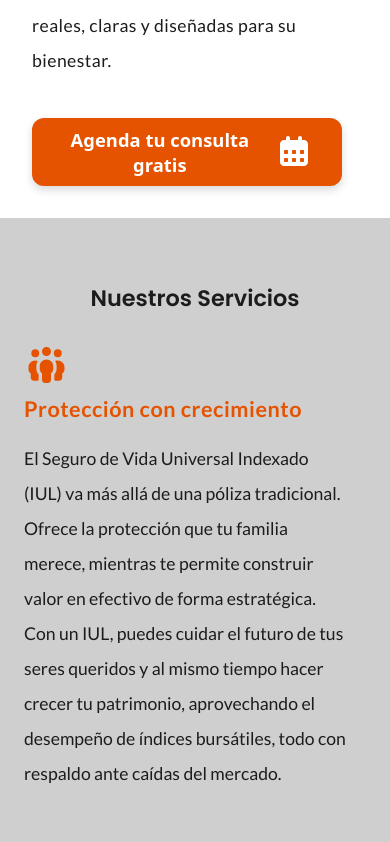
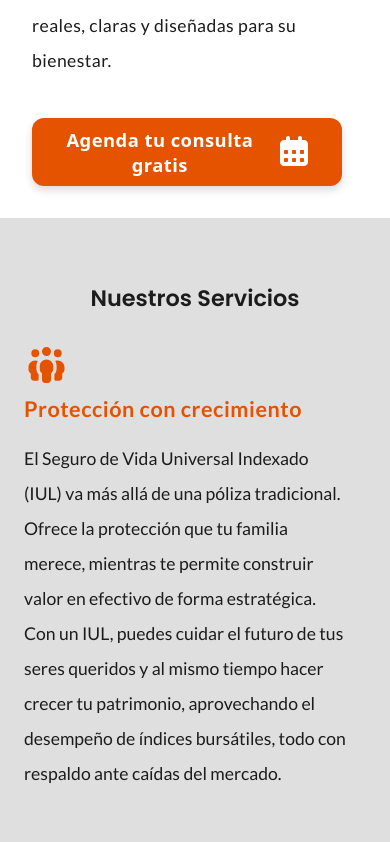
Before and after one commit to pbatista01/viba-financial-services, a React (Vite) app: page / in a window 390 px wide. Shown: the part 842-1684 px from the top of the page. Built offline with nearby package versions, Linux system fonts and the light colour scheme.

Commit message:
Finishing responsive design for services sectiion and adding about us section

```diff
--- a/src/App.jsx
+++ b/src/App.jsx
@@ -2,6 +2,7 @@ import Navbar from "./components/Navbar";
 import Hero from "./components/Hero";
 import MobileMenu from "./components/MobileMenu";
 import ServicesSection from "./components/ServicesSection";
+import AboutUs from "./components/AboutUs"
 
 
 function App() {
@@ -10,6 +11,7 @@ function App() {
       <Navbar />
       <Hero />
       <ServicesSection />
+      <AboutUs />
     </>
   );
 }
--- /dev/null
+++ b/src/components/AboutUs.jsx
@@ -0,0 +1,18 @@
+import aboutUsImage from "../assets/aboutUsimage.png"
+
+function AboutUs(){
+    return(
+        <section className="bg-primary text-light px-6 py-14 flex flex-col">
+            <h2 className="text-[1.4rem] font-heading">Sobre ViBa Financial Services</h2>
+            <img src={aboutUsImage} className="mt-6 rounded-lg order-3"/>
+
+            <div>
+                <p className="text-[1.1rem] font-body mt-4 leading-[35px]">En ViBa Financial Services creemos que la educación y la información son la base para construir un futuro financiero sólido. Nuestro compromiso es con la comunidad latina en Estados Unidos: acompañarlos, guiarlos y protegerlos en cada paso de su camino hacia la libertad financiera.</p>
+                <p className="text-[1.1rem] font-body mt-4 leading-[35px]">Entendemos que cada familia tiene necesidades únicas. Por eso, más que agentes, somos seres humanos que escuchamos, comprendemos y no descansamos hasta encontrar la mejor solución para usted y lo que más quiere. Aquí, el beneficio del cliente siempre está por encima del nuestro, porque esa es la esencia de nuestra agencia madre Family First Life.</p>
+                <p className="text-[1.1rem] font-body mt-4 leading-[35px]">Nuestro propósito es poner en sus manos las herramientas correctas para que pueda planificar su futuro con confianza: proteger a su familia, asegurar su estabilidad y construir el legado que sueña. En ViBa, no solo ofrecemos seguros y planes financieros, ofrecemos tranquilidad, claridad y compromiso genuino con su bienestar.</p>
+            </div>
+        </section>
+    );
+}
+
+export default AboutUs;
--- a/src/components/Hero.jsx
+++ b/src/components/Hero.jsx
@@ -11,7 +11,7 @@ function Hero() {
                 className="w-full rounded-lg object-cover mb-6 lg:w-[50%] lg:order-2 "
             />
             <div className="mt-6 lg:p-10 lg:w-[45%] lg:mt-[-40px]">
-                <h1 className="w-[90%] text-[1.4rem] lg:text-[1.2rem] xl:text-[1.5rem] 3xl:text-[1.8rem] font-semibold font-heading leading-[45px] lg:leading-[30px] xl:leading-[40px] 3xl:leading-[50px]">Protege tu futuro y
+                <h1 className="w-[90%] text-[1.4rem] lg:text-[1.2rem] xl:text-[2rem] 3xl:text-[1.8rem] font-semibold font-heading leading-[45px] lg:leading-[35px] xl:leading-[50px] 3xl:leading-[50px]">Protege tu futuro y
                     el de tu familia con <span className="text-primary italic">
                         ViBa Financial Services</span></h1>
                 <p className="w-[100%] mt-6 text-[1.1rem] font-body lg:text-[0.9rem] xl:text-[1.1rem]  3xl:text-[1.3rem] lg:leading-[25px] xl:leading-[32px] 3xl:leading-[40px] lg:mt-2 3xl:mt-3 leading-[35px] tracking-wide">En VIBA Financial Services somos una agencia con un solo propósito:
@@ -21,7 +21,7 @@ function Hero() {
                     misión es proteger las vidas y las finanzas de nuestra comunidad,
                     ofreciendo soluciones financieras reales, claras y diseñadas para su
                     bienestar.</p>
-                <button className="w-[95%] xl:w-[90%] 2xl:w-[80%] mx-auto h-[68px] lg:h-[50px] xl:h-[55px] 3xl:h-[65px] bg-primary text-light text-[1.15rem] lg:text-[0.9rem] xl:text-[1.2rem] 3xl:text-[1.4rem] font-bold px-4 lg:px-0 pr-[70px] lg:pr-7 xl:pr-10 rounded-xl leading-[25px] lg:leading-[20px] mt-10 lg:mt-5 xl:mt-6 shadow-custom relative hover:bg-primaryHover">Agenda tu consulta gratis<FontAwesomeIcon icon={faCalendarAlt} className="text-[2rem] lg:text-[1.2rem] xl:text-[1.5rem] 3xl:text-[1.8rem] text-light absolute top-[18px] lg:top-[16px] xl:top-[17px] 3xl:top-[20px] right-7 lg:right-3 xl:right-6 xl:right-10" /></button>
+                <button className="w-[95%] xl:w-[90%] 2xl:w-[80%] mx-auto h-[68px] lg:h-[50px] xl:h-[55px] 3xl:h-[65px] bg-primary text-light text-[1.15rem] lg:text-[0.9rem] xl:text-[1.1rem] 3xl:text-[1.4rem] font-bold px-4 lg:px-0 pr-[70px] lg:pr-7 xl:pr-10 rounded-xl leading-[25px] lg:leading-[20px] mt-10 lg:mt-5 xl:mt-6 shadow-custom relative hover:bg-primaryHover tracking-wide">Agenda tu consulta gratis<FontAwesomeIcon icon={faCalendarAlt} className="text-[2rem] lg:text-[1.2rem] xl:text-[1.5rem] 3xl:text-[1.8rem] text-light absolute top-[18px] lg:top-[16px] xl:top-[17px] 3xl:top-[20px] right-7 lg:right-3 xl:right-6 3xl:right-10" /></button>
             </div>
         </section>
     );
--- a/src/components/ServiceCard.jsx
+++ b/src/components/ServiceCard.jsx
@@ -4,8 +4,8 @@ function ServiceCard({icon, title, description}){
     return(
         <div className="pt-8 mx-auto">
             <FontAwesomeIcon icon={icon} alt={title} className="text-primary text-4xl mb-2"/>
-            <h3 className="font-body text-primary text-[1.35rem] font-semibold tracking-wide">{title}</h3>
-            <p className="w-[95%] text-[1.1rem] font-body mt-4 leading-[35px] text-dark">{description}</p>
+            <h3 className="2xl:max-w-[320px] font-body text-primary text-[1.35rem] lg:text-[1.18rem] xl:text-[1.2rem] 3xl:text-[1.7rem] font-bold tracking-wide xl:h-12 3xl:h-20">{title}</h3>
+            <p className="w-[95%] text-[1.1rem] lg:text-[0.9rem] xl:text-[1.1rem] xl:max-w-[330px] 3xl:text-[1.3rem] 3xl:max-w-[380px] font-body mt-4 lg:mt-2 leading-[35px] text-dark">{description}</p>
         </div>
     );
 }
--- a/src/components/ServicesSection.jsx
+++ b/src/components/ServicesSection.jsx
@@ -33,8 +33,8 @@ const servicios = [
 function ServicesSection(){
     return(
         <section className="p-6 pt-16 pb-20 bg-sectionBg">
-            <h2 className="font-heading text-[1.4rem] text-center text-dark">Nuestros Servicios</h2>
-            <div className="grid grid-cols-1 gap-8">
+            <h2 className="font-heading text-[1.4rem] xl:text-[1.6rem] 3xl:text-[2rem] text-center text-dark">Nuestros Servicios</h2>
+            <div className="grid grid-cols-1 gap-8 lg:grid-cols-2 lg:px-12 lg:py-5 xl:grid-cols-3 xl:px-12 3xl:px-6">
                 {servicios.map((servicio,index) =>(
                     <ServiceCard key={index} {...servicio}/>
                 ))}
--- a/tailwind.config.js
+++ b/tailwind.config.js
@@ -9,7 +9,7 @@ export default {
         dark: '#1c1c1c',         // Texto principal
         light: '#ffffff',        // Fondo claro
         heroBg: '#f5f5f5',       // Fondo del hero
-        sectionBg: '#a9a9a98f',    // Fondo de otras secciones
+        sectionBg: '#dfdfdfff',    // Fondo de otras secciones
       },
       boxShadow: {
         custom: '0px 4px 8px 0px rgba(0, 0, 0, 0.15)',
```
Also changed, not shown: 6 other files (tests, documents, lock files or other folders).
